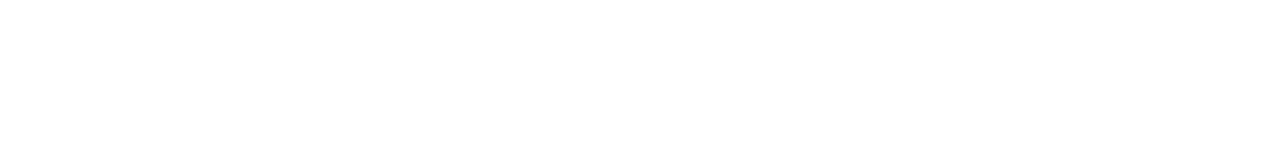
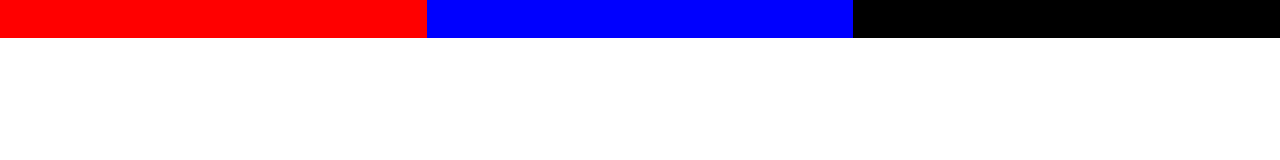
Before and after one commit to SebastianEllefsen/norsk-nettside, a plain HTML site: page index.html in a window 1280 px wide. Drawn offline with Linux system fonts and the light colour scheme.

Commit message:
La til basekomponenter til nav linje

```diff
--- a/index.html
+++ b/index.html
@@ -9,7 +9,15 @@
 </head>
 
 <body>
-
+    <header>
+        <div class="main_header">
+            <div class="flex_header">
+                <div class="header_1"></div>
+                <div class="header_2"></div>
+                <div class="header_3"></div>
+            </div>
+        </div>
+    </header>
 </body>
 
 </html>
--- a/style.css
+++ b/style.css
@@ -0,0 +1,26 @@
+.main_header {
+  width: 100%;
+  height: 3vw;
+}
+.flex_header {
+  width: 100%;
+  height: 100%;
+  display: flex;
+  justify-content: center;
+  align-items: center;
+}
+.header_1 {
+  width: 33.33333%;
+  height: 100%;
+  background-color: red;
+}
+.header_2 {
+  width: 33.33334%;
+  height: 100%;
+  background-color: blue;
+}
+.header_3 {
+  width: 33.33333%;
+  height: 100%;
+  background-color: black;
+}
```
